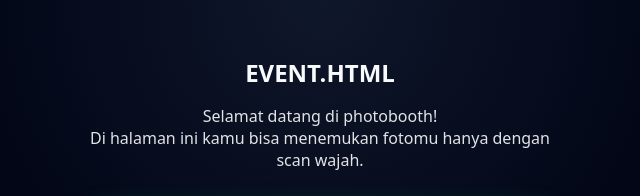
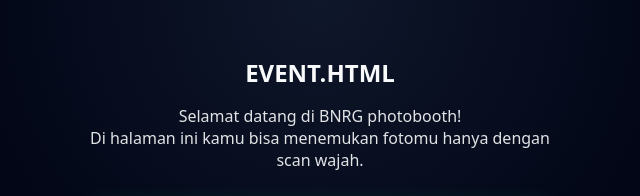
Before and after one commit to callmeyunan/photobooth-frontend, a plain HTML site: page event.html in a window 1280 px wide. Shown: the top 196 px of the page, 320-960 px from the left. Drawn offline with Linux system fonts and the light colour scheme.

Commit message:
test app

```diff
--- a/event.html
+++ b/event.html
@@ -2,7 +2,7 @@
 <html lang="id">
 <head>
   <meta charset="UTF-8" />
-  <title>Find Your Photo</title>
+  <title>BNRG PHOTOBOOTH</title>
   <meta name="viewport" content="width=device-width, initial-scale=1.0" />
   <link rel="stylesheet" href="./css/style.css" />
 </head>
@@ -12,7 +12,7 @@
     <section id="welcomeSection">
       <h1 id="eventName">Loading event...</h1>
       <p class="welcome-text">
-        Selamat datang di photobooth!<br/>
+        Selamat datang di BNRG photobooth!<br/>
         Di halaman ini kamu bisa menemukan fotomu hanya dengan scan wajah.
       </p>
       <button id="welcomeStartBtn">Mulai Scan Wajah</button>
```
Also changed, not shown: index.html (+1 -1 lines).
